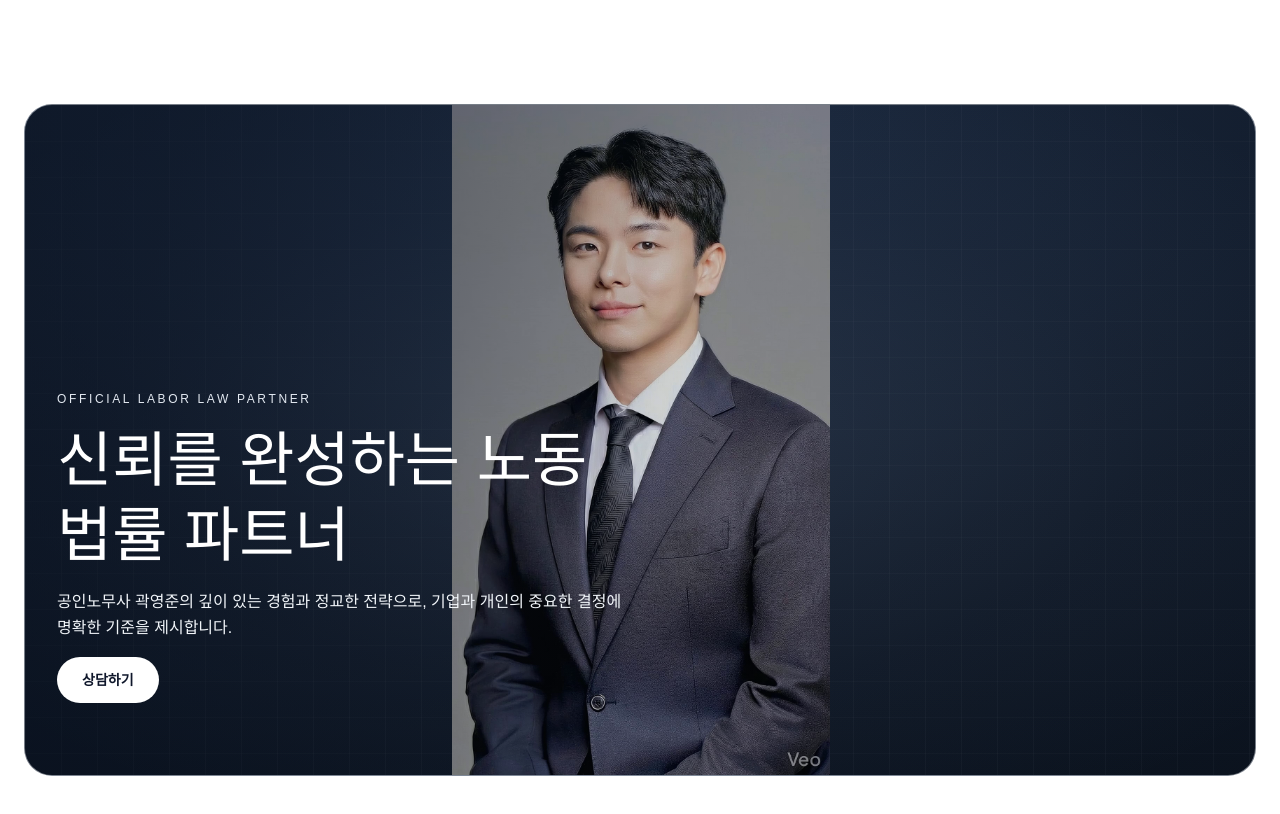
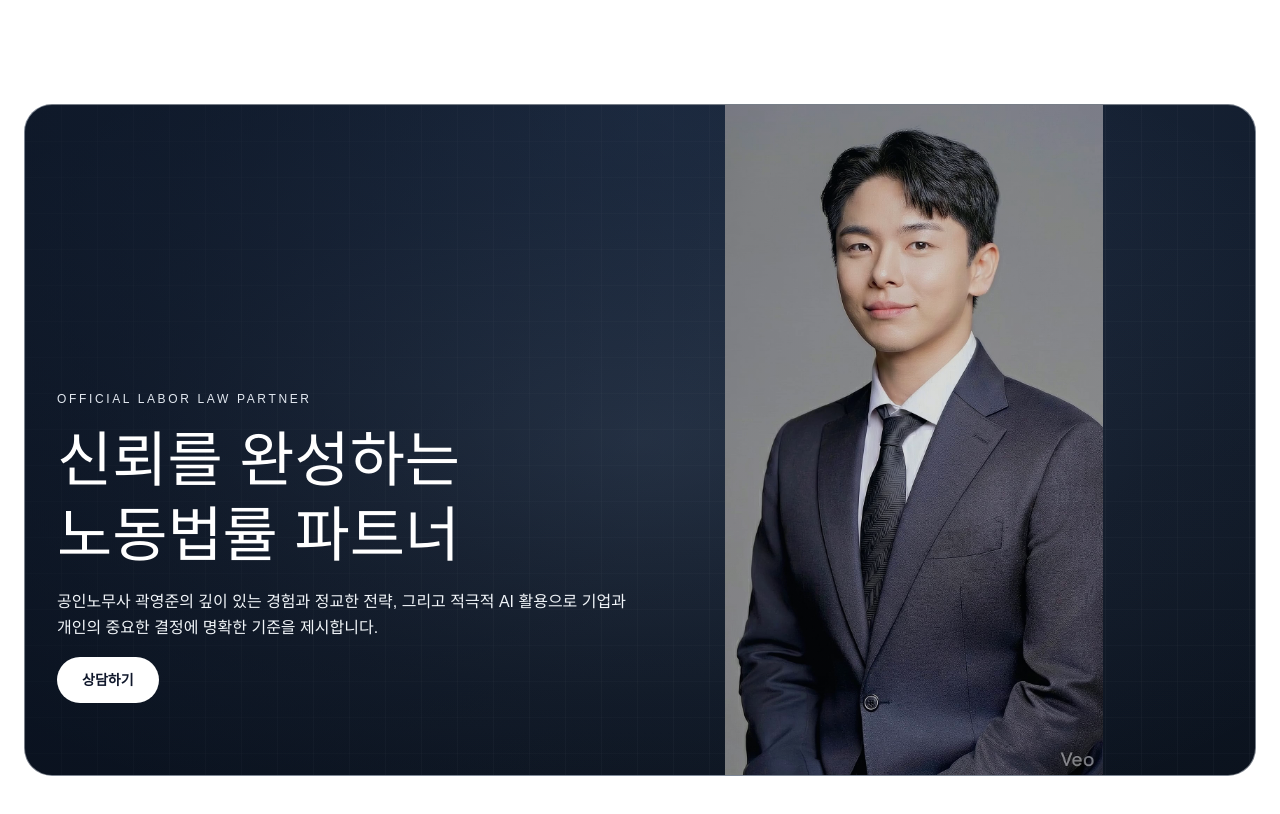
Before and after one commit to kyj44123-afk/cpla.ai, a Next.js app: page / in a window 1280 px wide. Shown: the top 814 px of the page. Built offline with nearby package versions, Linux system fonts and the light colour scheme; a web font is replaced by a local one.

Commit message:
ver 0.9.1.2. (slight change)

```diff
--- a/src/app/page.tsx
+++ b/src/app/page.tsx
@@ -46,8 +46,8 @@ export default async function Home() {
         introSrc={introSource}
         frameSources={frameSources}
         ctaHref="/counseling"
-        headline="신뢰를 완성하는 노동법률 파트너"
-        subcopy="공인노무사 곽영준의 깊이 있는 경험과 정교한 전략으로, 기업과 개인의 중요한 결정에 명확한 기준을 제시합니다."
+        headline={"신뢰를 완성하는\n노동법률 파트너"}
+        subcopy="공인노무사 곽영준의 깊이 있는 경험과 정교한 전략, 그리고 적극적 AI 활용으로 기업과 개인의 중요한 결정에 명확한 기준을 제시합니다."
       />
       <BrandStory />
       <ProductGrid />
--- a/src/components/landing-premium/HeroSequence.tsx
+++ b/src/components/landing-premium/HeroSequence.tsx
@@ -30,6 +30,7 @@ function drawImageContain(
   image: HTMLImageElement,
   canvasWidth: number,
   canvasHeight: number,
+  alignX: number,
   alpha = 1,
 ) {
   const imageRatio = image.naturalWidth / image.naturalHeight;
@@ -47,7 +48,7 @@ function drawImageContain(
   } else {
     drawHeight = canvasHeight;
     drawWidth = canvasHeight * imageRatio;
-    drawX = (canvasWidth - drawWidth) / 2;
+    drawX = (canvasWidth - drawWidth) * clamp(alignX, 0, 1);
   }
 
   ctx.save();
@@ -166,6 +167,8 @@ export default function HeroSequence({
       const width = Math.max(1, Math.floor(rect.width));
       const height = Math.max(1, Math.floor(rect.height));
       ctx.clearRect(0, 0, width, height);
+      const isDesktop = width >= 1024;
+      const alignX = isDesktop ? 0.82 : 0.5;
 
       const frameCount = sampledFrameSources.length;
       if (frameCount === 0) return;
@@ -182,16 +185,16 @@ export default function HeroSequence({
       const nextImage = ensureImage(nextSrc);
 
       if (isReadyImage(baseImage)) {
-        drawImageContain(ctx, baseImage, width, height, 1);
+        drawImageContain(ctx, baseImage, width, height, alignX, 1);
         if (isReadyImage(nextImage) && blend > 0) {
-          drawImageContain(ctx, nextImage, width, height, blend);
+          drawImageContain(ctx, nextImage, width, height, alignX, blend);
         }
         return;
       }
 
       const fallbackImage = getNearestLoadedImage(baseIndex);
       if (fallbackImage) {
-        drawImageContain(ctx, fallbackImage, width, height, 1);
+        drawImageContain(ctx, fallbackImage, width, height, alignX, 1);
       }
     };
 
@@ -262,7 +265,7 @@ export default function HeroSequence({
             <canvas ref={canvasRef} className="absolute inset-0 block" aria-hidden="true" />
           ) : (
             <div
-              className="absolute inset-0 bg-contain bg-center bg-no-repeat"
+              className="absolute inset-0 bg-contain bg-center bg-no-repeat md:bg-[position:82%_50%]"
               style={{ backgroundImage: `url("${introSrc}")` }}
             />
           )}
@@ -272,7 +275,9 @@ export default function HeroSequence({
           <div className="relative z-10 mx-auto flex h-full w-full max-w-7xl items-end px-5 pb-10 md:px-8 md:pb-18">
             <div className="max-w-xl space-y-4 rounded-2xl bg-slate-900/35 p-4 backdrop-blur-[2px] md:bg-transparent md:p-0 md:backdrop-blur-none">
               <p className="text-xs uppercase tracking-[0.22em] text-slate-200">Official Labor Law Partner</p>
-              <h1 className="font-serif text-3xl leading-tight text-white md:text-6xl">{headline}</h1>
+              <h1 className="whitespace-pre-line font-serif text-3xl leading-tight text-white md:text-6xl">
+                {headline}
+              </h1>
               <p className="text-sm leading-relaxed text-slate-100 md:text-base">{subcopy}</p>
               <Link
                 href={ctaHref}
```
